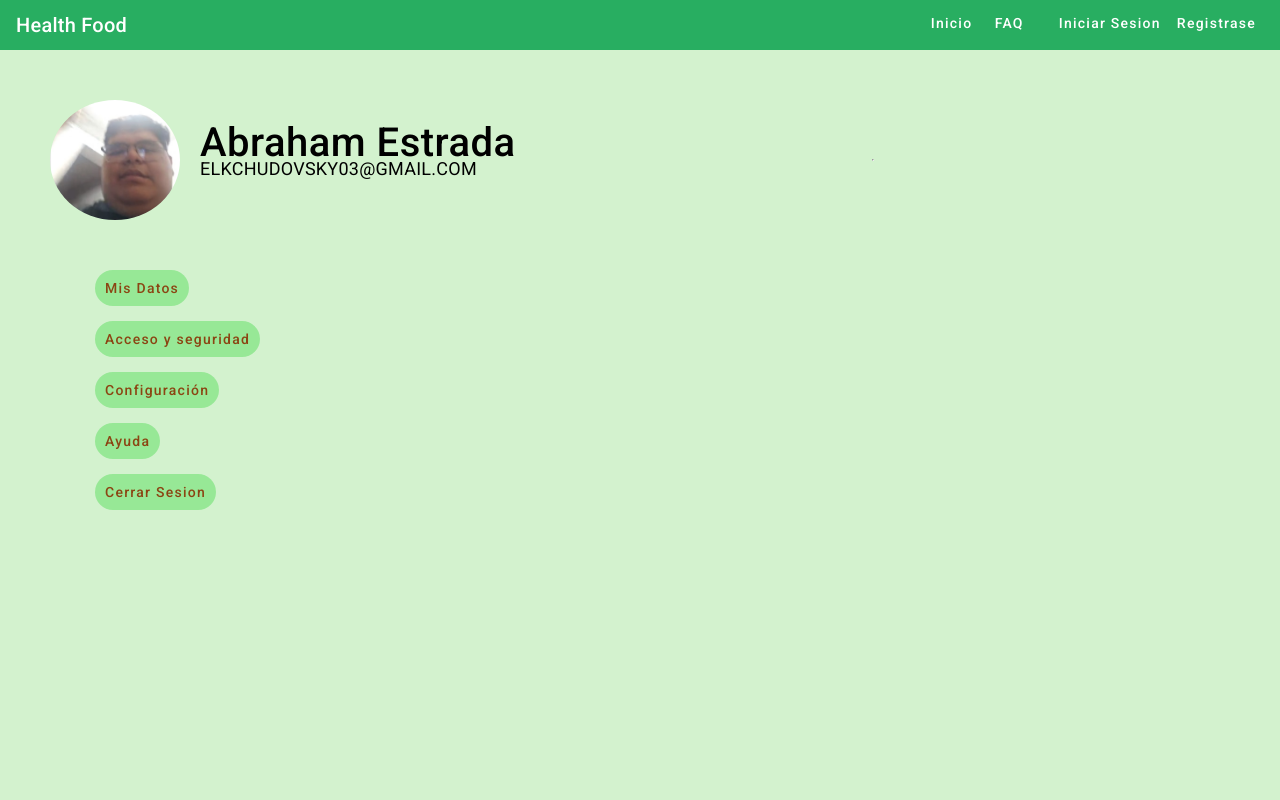
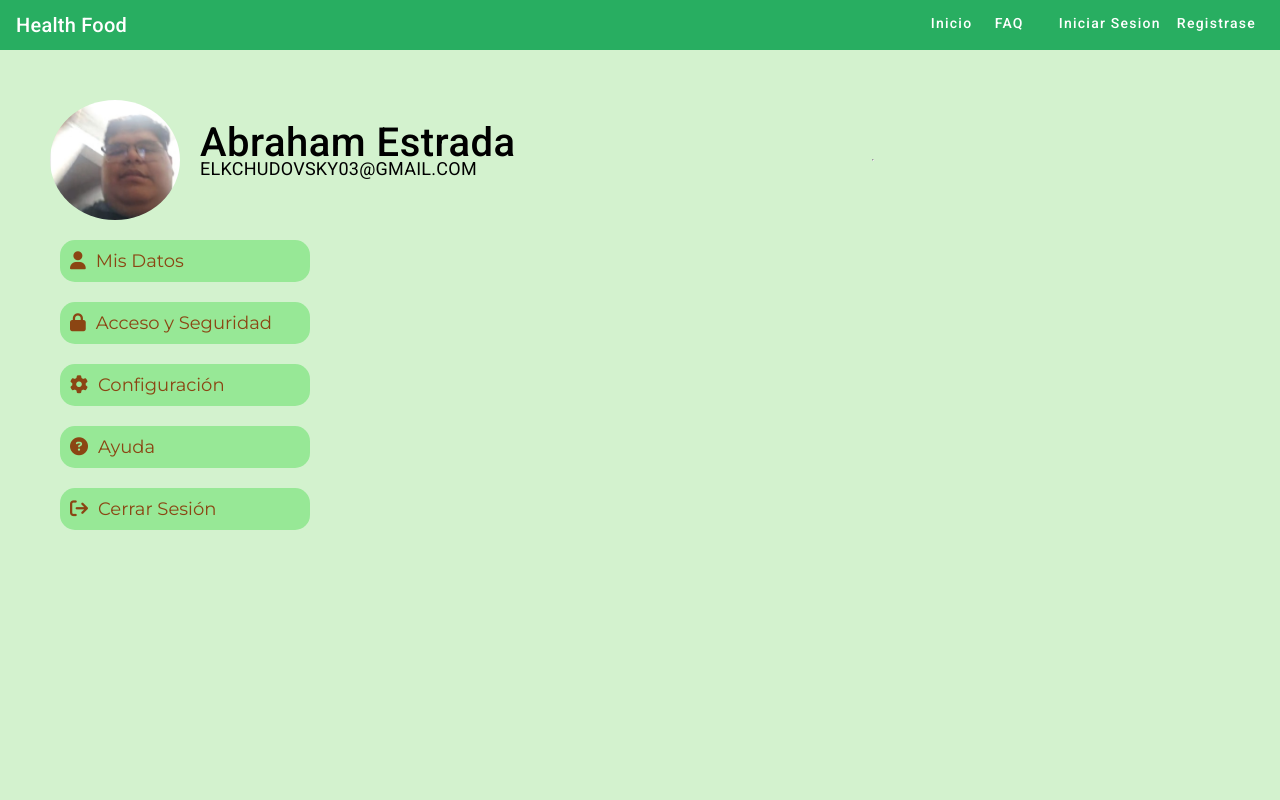
Before and after one commit to JosArr/Dise-oExp_Front, an Angular app: page /profile in a window 1280 px wide. Shown: the top 800 px of the page. Built offline with nearby package versions, Linux system fonts and the light colour scheme.

Commit message:
creacion del componente profile

```diff
--- a/package.json
+++ b/package.json
@@ -20,6 +20,7 @@
     "@angular/platform-browser": "^17.3.0",
     "@angular/platform-browser-dynamic": "^17.3.0",
     "@angular/router": "^17.3.0",
+    "@fortawesome/fontawesome-free": "^6.5.2",
     "firebase": "^10.11.0",
     "rxjs": "~7.8.0",
     "tslib": "^2.3.0",
--- a/src/app/components/profile/profile.component.css
+++ b/src/app/components/profile/profile.component.css
@@ -22,12 +22,16 @@
 }
 
 .profile-button{
-  border-radius: 40px;
+  text-align: left !important;
+  border-radius: 15px;
   color: #8B4513;
   background-color: #97E896;
   padding: 10px;
+  width: 350px;
+  height: 40px;
 }
 .profile-button:hover{
+  text-align: left !important;
   color: #28AE61;
   background-color: #F2F2F2;
   border-radius: 40px;
@@ -63,65 +67,66 @@
   margin: 0;
 }
 
+.menu-container {
+  padding: 10px;
+  width: 200px;
+}
 
+.menu-button {
+  background-color: #97E896;
+  border: none;
+  border-radius: 15px;
+  color: #8B4513;
+  cursor: pointer;
+  display: flex;
+  align-items: center;
+  margin-top: 10px;
+  margin-bottom: 20px;
+  padding: 10px;
+  width: 250px;
+  font-family: "Montserrat", sans-serif;
+  font-optical-sizing: auto;
+  font-size: 18px;
+  font-weight: normal;
+  font-style: normal;
+}
 
-.profile-links {
+.menu-button i {
+  margin-right: 10px;
+}
+
+.menu-button:hover {
+  background-color: #F2F2F2;
+  border: 2px solid #FFA726;
+  color: #28AE61;
+}
+
+.profile-form {
   margin-top: 50px;
-  text-align: left;
+  align-content: flex-start;
+  align-items: flex-start;
 }
 .uppercase-text {
   text-transform: uppercase;
 }
-.profile-link {
-  display: flex;
-  flex-wrap: wrap;
-  align-items: center;
-  margin: 15px;
-  font-size: 18px;
-  width: 100%;
+
+input[type="name"], [type="lastname"], [type="email"],input[type="phone"] {
+  width: 90%;
+  padding: 10px;
+  border: 1px solid #ccc;
+  border-radius: 20px;
+  color: black;
 }
 
-
-.profile-link span {
-  font-size: 30px;
-  flex: 1;
-}
-.profile-link button {
-  font-size: 30px;
-}
-
-.profile-link i.fa-credit-card {
-  margin-right: 10px;
-  font-size: 28px;
-  margin-right: 30px;
-}
-.profile-link i.fa-cog{
-  margin-right: 10px;
-  font-size: 28px;
-  margin-right: 30px;
-}
-.profile-link i.fa-lock{
-  margin-right: 10px;
-  font-size: 28px;
-  margin-right: 30px;
-}
-.profile-link i.fa-user{
-  margin-right: 10px;
-  font-size: 28px;
-  margin-right: 30px;
-}
-.profile-link i.fa-question-circle{
-  margin-right: 10px;
-  font-size: 28px;
-  margin-right: 30px;
-}
 .profile-popup {
-  width: 55%;
-  height: 65%;
+  color: #8B4513;
+  width: 450px;
+  height: 400px;
   position: absolute;
   left: 40%;
   top: 30%;
-  background-color: #edebeb;
+  background-color: #7EC8E3;
+  border: 3px solid #FFA726;
   border-radius: 20px;
 }
 .popup-profile-info{
--- a/src/app/components/profile/profile.component.html
+++ b/src/app/components/profile/profile.component.html
@@ -7,42 +7,36 @@
     </div>
     <hr class="divider-line">
   </div>
-  <div class="profile-links">
-    <div class="profile-link">
-      <i class="fas fa-user"></i>
-      <!--<button class="profile-button" (click)="showProfilePopup()">Mis Datos</button>-->
-      <a class="profile-button" mat-button (click)="showProfilePopup()">Mis Datos</a>
-    </div>
-    <div class="profile-link">
-      <i class="fas fa-lock"></i>
-      <a class="profile-button" mat-button>Acceso y seguridad</a>
-    </div>
-    <div class="profile-link">
-      <i class="fas fa-cog"></i>
-      <a class="profile-button" mat-button>Configuración</a>
-    </div>
-    <div class="profile-link">
-      <i class="fas fa-question-circle"></i>
-      <a class="profile-button" mat-button>Ayuda</a>
-    </div>
-    <div class="profile-link">
-      <i class="fas fa-credit-card"></i>
-      <a class="profile-button" mat-button>Cerrar Sesion</a>
-    </div>
+  <div class="menu-container">
+    <button class="menu-button" *ngFor="let item of menuItems" (click)="showProfilePopup()">
+      <i class="{{ item.icon }}"></i>
+      <span>{{ item.text }}</span>
+    </button>
   </div>
-  <div class="profile-popup" *ngIf="showPopup">
-    <div class="profile-popup-content">
-      <div class="popup-profile-info">
-        <h3>Foto de Perfil</h3>
-        <img src="assets/images/profile-image.png" alt="Imagen de perfil" class="popup-profile-image">
-        <div class="popup-user-details">
-          <h3>Nombre</h3>
-          <h3>Apellidos</h3>
-          <h3>Correo Electrónico</h3>
-          <h3>Teléfono</h3>
-          <a class="update-button" mat-button>Actualizar Datos</a>
+</section>
+<div class="profile-popup" *ngIf="showPopup">
+  <div class="profile-popup-content">
+    <div class="popup-profile-info">
+      <a>Mis Datos</a>
+      <div class="popup-user-details">
+        <div>
+          <label for="name">Nombre: </label>
+          <input type="name" id="name" [value]="nombre" name="nombre">
         </div>
+        <div>
+          <label for="lastname">Apellidos: </label>
+          <input type="lastname" id="lastname" [value]="apellidos" name="apellidos">
+        </div>
+        <div>
+          <label for="email">Correo Electrónico: </label>
+          <input type="email"  id="email" [value]="correo" name="correo">
+        </div>
+        <div>
+          <label for="phone">Teléfono: </label>
+          <input type="phone" id="phone" [value]="telefono" name="telefono">
+        </div>
+        <a class="update-button" mat-button>Actualizar Datos</a>
       </div>
     </div>
   </div>
-</section>
+</div>
--- a/src/app/components/profile/profile.component.ts
+++ b/src/app/components/profile/profile.component.ts
@@ -7,17 +7,33 @@ import {UserService} from "../../services/UserService/user.service";
   styleUrls: ['./profile.component.css']
 })
 export class ProfileComponent implements OnInit{
+  nombre: string = 'Abraham';
+  apellidos: string = 'Estrada';
+  correo: string = 'elkchudovsky03@gmail.com';
+  telefono: string = '938422157';
+
   nombreUsuario: string = '';
   correoElectronico: string = '';
   nombreEditado: string = '';
   correoEditado: string = '';
-  idioma: string = 'ES';
   editandoNombre: boolean = false;
   editandoCorreo: boolean = false;
-  editandoIdioma: boolean = false;
   fotoPerfil: string='';
   showPopup = false;
+
   constructor(private userService: UserService) {}
+  menuItems = [
+    { icon: 'fa fa-user', text: 'Mis Datos' },
+    { icon: 'fa fa-lock', text: 'Acceso y Seguridad' },
+    { icon: 'fa fa-cog', text: 'Configuración' },
+    { icon: 'fa fa-question-circle', text: 'Ayuda' },
+    { icon: 'fa fa-sign-out', text: 'Cerrar Sesión' }
+  ];
+
+  onSelect(item: any): void {
+    console.log('Selected:', item.text);
+  }
+
   ngOnInit(): void {
 
     const usuarioLogueado = this.userService.getUsuarioLogueado();
@@ -30,13 +46,7 @@ export class ProfileComponent implements OnInit{
   showProfilePopup() {
     this.showPopup = !this.showPopup;
   }
-  toggleEditIdioma() {
-    this.editandoIdioma = !this.editandoIdioma;
-  }
 
-  guardarIdioma() {
-    this.editandoIdioma = false;
-  }
 
   guardarNombre() {
     this.nombreUsuario = this.nombreEditado;
@@ -78,9 +88,4 @@ export class ProfileComponent implements OnInit{
     this.editandoCorreo = true;
   }
 
-  opcionesIdioma: { nombre: string, codigo: string }[] = [
-    { nombre: 'ESPAÑOL', codigo: 'ES' },
-    { nombre: 'INGLÉS', codigo: 'EN' },
-    { nombre: 'PORTUGUÉS', codigo: 'PT' }
-  ];
 }
--- a/src/styles.css
+++ b/src/styles.css
@@ -1,4 +1,5 @@
 /* You can add global styles to this file, and also import other style files */
-
+@import "@fortawesome/fontawesome-free/css/all.css";
+@import url('https://fonts.googleapis.com/css2?family=Montserrat:ital,wght@0,100..900;1,100..900&display=swap');
 html, body { height: 100%; }
 body { margin: 0; font-family: Roboto, "Helvetica Neue", sans-serif; }
```
Also changed, not shown: 1 other file (tests, documents, lock files or other folders).
